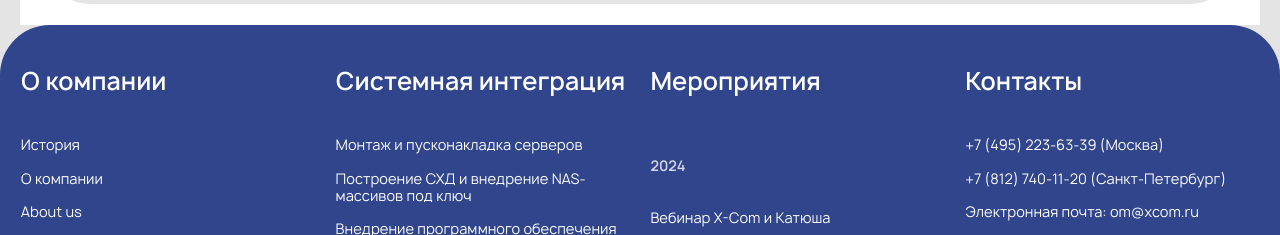
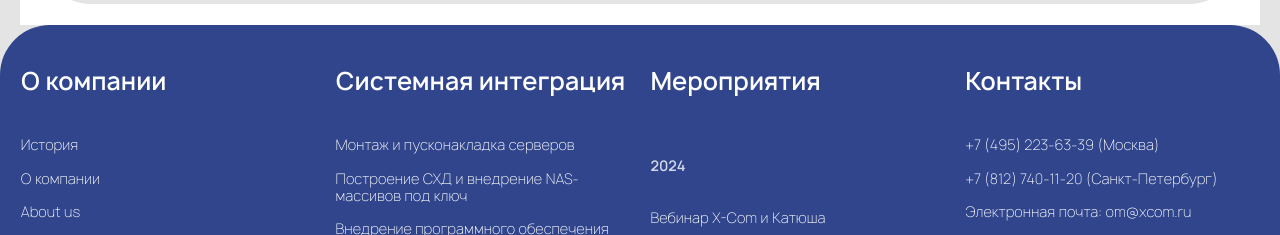
Before and after one commit to KadochnikovK/XCOM_1c, a plain HTML site: page index.html in a window 1280 px wide. Shown: the part 4026-4261 px from the top of the page. Drawn offline with Linux system fonts and the light colour scheme; files whose address does not match are found by name.

Commit message:
corrected footer fonts

```diff
--- a/assets/scss/_footer.scss
+++ b/assets/scss/_footer.scss
@@ -99,6 +99,7 @@
         gap: var(--size-xs);
         font-size: var(--size-sm); // 20px mobile
 
+
         a,
         span {
             color: var(--color-white);
@@ -106,6 +107,7 @@
             transition: opacity 0.3s;
             line-height: 1.2;
             font-size: var(--size-sm); // 20px mobile
+            font-weight: 200;
         }
 
         a:hover {
--- a/assets/scss/_speaker.scss
+++ b/assets/scss/_speaker.scss
@@ -69,9 +69,6 @@
         aspect-ratio: 1;
         z-index: 0;
         transform: rotate(-15deg);
-        /* Rectangle 6 */
-
-
         box-shadow: var(--size-xs) 4px 4px rgba(0, 0, 0, 0.25);
 
 
```
Also changed, not shown: assets/style.css, 1 other file.
